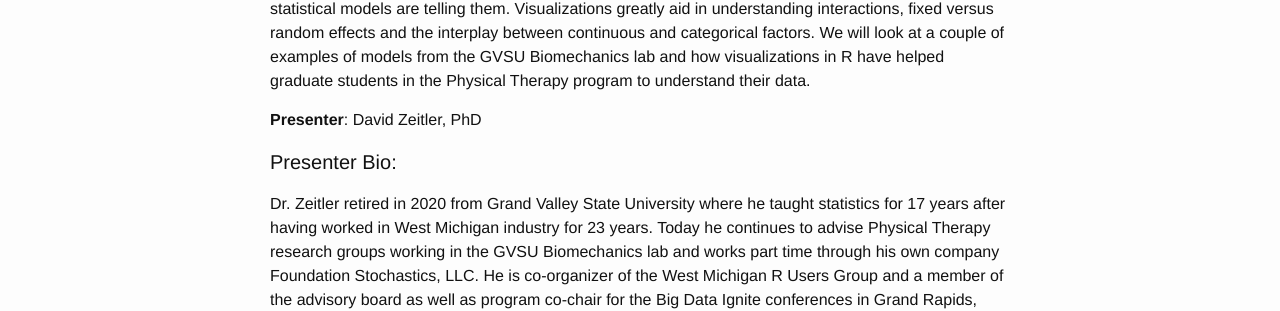
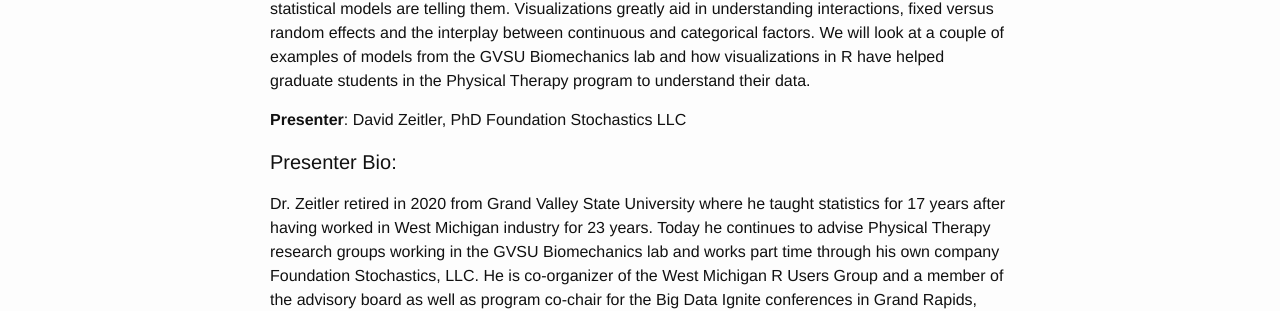
Before and after one commit to WestMichiganRUserGroup/WestMichiganRUserGroup.github.io, a Jekyll site: the page built from _posts/2022-06-14-meeting-announcement-2022-06.md, in a window 1280 px wide. Shown: the part 711-1022 px from the top of the page. Built offline with Jekyll 4.4.1, drawn with Linux system fonts in a browser that asks for light colours.

Commit message:
Update 2022-06-14-meeting-announcement-2022-06.md

```diff
--- a/_posts/2022-06-14-meeting-announcement-2022-06.md
+++ b/_posts/2022-06-14-meeting-announcement-2022-06.md
@@ -32,7 +32,7 @@ a couple of examples of models from the GVSU Biomechanics lab and how
 visualizations in R have helped graduate students in the Physical Therapy
 program to understand their data.
 
-__Presenter__: David Zeitler, PhD
+__Presenter__: David Zeitler, PhD Foundation Stochastics LLC
 
 
 #### Presenter Bio:
```
